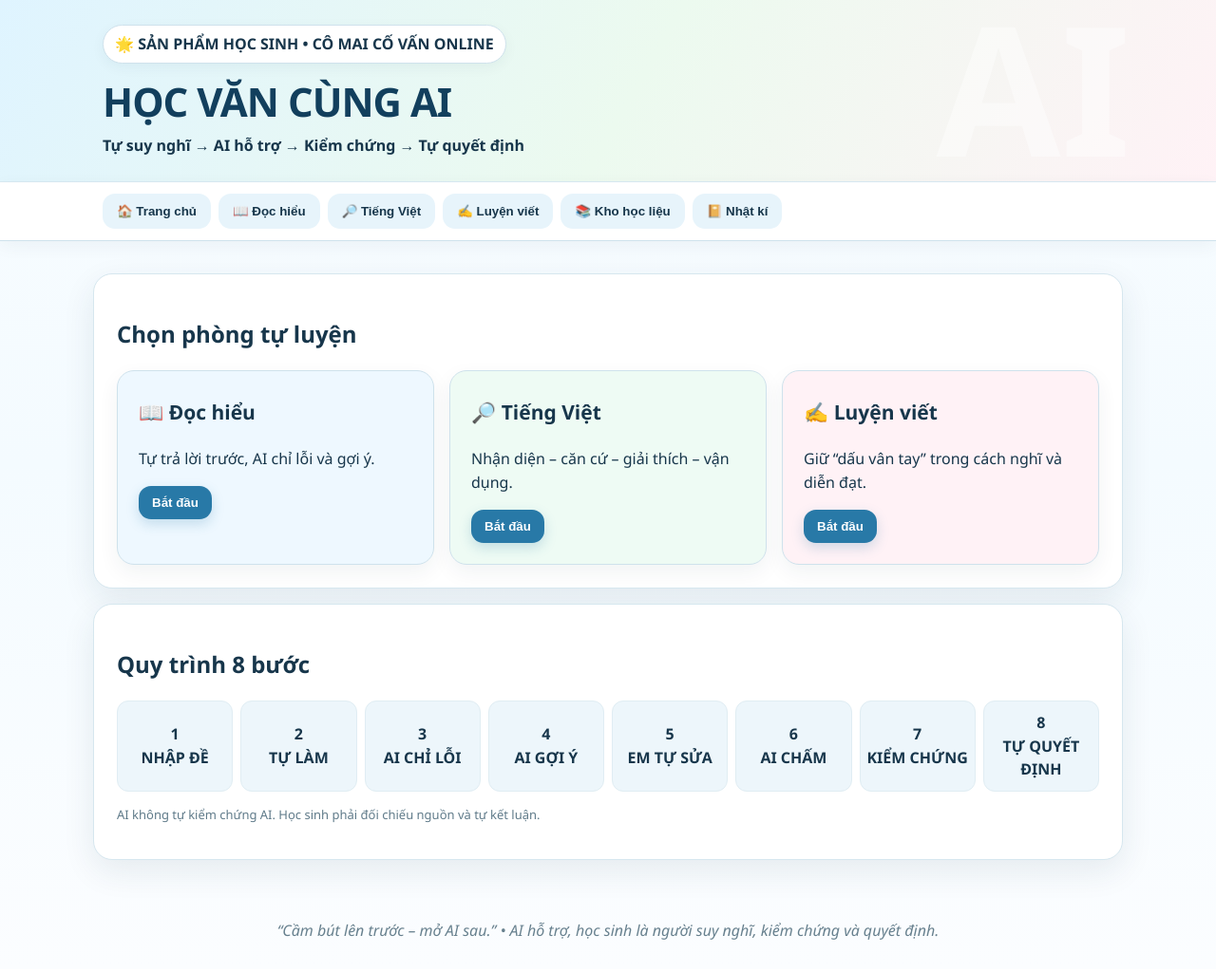
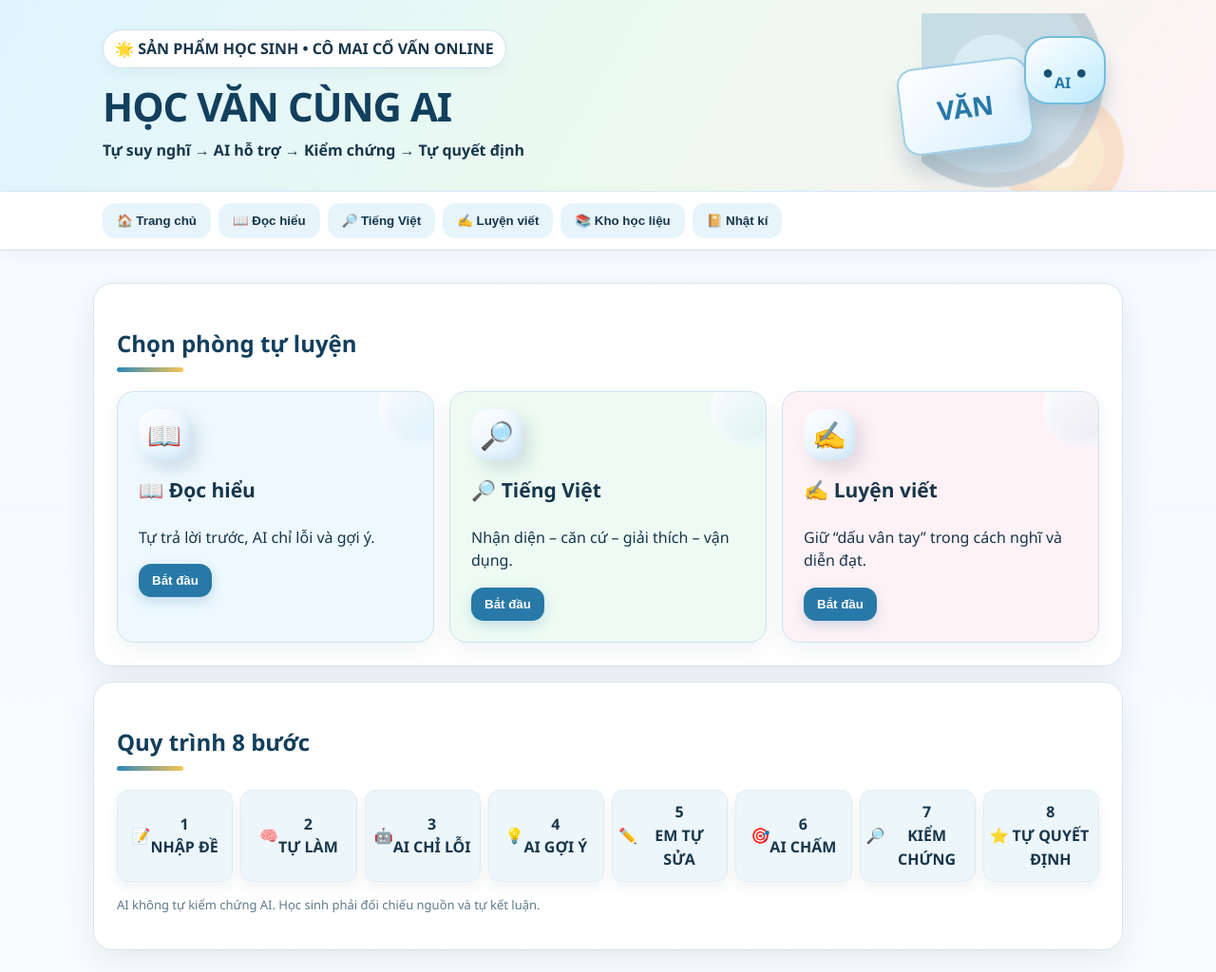
Before and after one commit to nguyenthanhmai096-alt/hoc-van-cung-ai, a website: page public/index.html in a window 1280 px wide. Shown: the top 1024 px of the page at 95% size. Drawn offline with Linux system fonts and the light colour scheme.

Commit message:
Nâng cấp giao diện học tập 3D sinh động, không hoa lá

```diff
--- a/public/index.html
+++ b/public/index.html
@@ -17,8 +17,15 @@ label{color:#153e58}textarea,input,select{background:#fff;border:1.5px solid #c6
 .score{color:#12608a;letter-spacing:-1px}.kb button{border:1px solid #d6e8f0}.kb button:hover{background:#dff2fb}.card{box-shadow:0 5px 16px rgba(23,54,75,.05)}
 #library .panel>h2{font-size:27px;margin-bottom:8px}#lessonDetail{background:linear-gradient(135deg,#edf7ff,#f5fbff);border-color:#c9e2ef}
 footer{font-style:italic}
-@media(max-width:800px){.rooms,.grid3,.flow{grid-template-columns:1fr}h1{font-size:32px}.wrap{padding-left:14px;padding-right:14px}.panel{padding:16px}.flow div{min-height:58px}header:after{font-size:110px;right:-10px}}</style></head><body>
-<header><div class="wrap"><span class="badge">🌟 SẢN PHẨM HỌC SINH • CÔ MAI CỐ VẤN ONLINE</span><h1>HỌC VĂN CÙNG AI</h1><b>Tự suy nghĩ → AI hỗ trợ → Kiểm chứng → Tự quyết định</b></div></header>
+/* Giao diện học tập 3D - không hoa lá */
+header:after{content:"";width:220px;height:220px;right:7%;top:14px;background:radial-gradient(circle at 34% 30%,#fff 0 5%,#7bd2ff 6% 20%,#2d88b8 21% 48%,#174f73 49% 55%,transparent 56%),radial-gradient(circle at 67% 67%,#fff7cf 0 7%,#f6c654 8% 21%,#f19a3e 22% 31%,transparent 32%);opacity:.22;filter:drop-shadow(0 14px 14px rgba(23,54,75,.15))}
+.hero-visual{display:grid;grid-template-columns:1fr auto;gap:20px;align-items:center}.hero3d{width:250px;height:150px;position:relative}.hero3d .book{position:absolute;width:138px;height:92px;left:25px;top:40px;border-radius:18px;background:linear-gradient(145deg,#fff,#d9efff);border:2px solid #9fcfe8;box-shadow:0 18px 25px rgba(20,70,100,.18);transform:rotate(-7deg)}.hero3d .book:after{content:"VĂN";position:absolute;inset:24px 20px;text-align:center;font-size:28px;font-weight:900;color:#2879a7}.hero3d .bot{position:absolute;right:8px;top:12px;width:86px;height:72px;border-radius:26px;background:linear-gradient(145deg,#fff,#bceaff);border:2px solid #72bddf;box-shadow:0 14px 20px rgba(20,70,100,.16)}.hero3d .bot:before{content:"●  ●";position:absolute;left:17px;top:20px;font-size:20px;letter-spacing:9px;color:#174f73}.hero3d .bot:after{content:"AI";position:absolute;left:30px;bottom:8px;font-weight:900;color:#2879a7}
+.room{position:relative;overflow:hidden;padding-top:82px}.room:before{position:absolute;top:18px;left:22px;width:54px;height:54px;border-radius:18px;display:grid;place-items:center;font-size:29px;background:linear-gradient(145deg,#fff,#dceffc);box-shadow:8px 9px 17px rgba(23,54,75,.13),inset -4px -4px 9px rgba(40,121,167,.09)}.room:nth-child(1):before{content:"📖"}.room:nth-child(2):before{content:"🔎"}.room:nth-child(3):before{content:"✍️"}.room:after{content:"";position:absolute;width:80px;height:80px;border-radius:50%;right:-22px;top:-22px;background:linear-gradient(145deg,rgba(255,255,255,.8),rgba(84,173,217,.13));box-shadow:inset 0 0 18px rgba(255,255,255,.8)}
+.flow div{position:relative;box-shadow:0 7px 14px rgba(23,54,75,.06)}.flow div:nth-child(1):before{content:"📝 "}.flow div:nth-child(2):before{content:"🧠 "}.flow div:nth-child(3):before{content:"🤖 "}.flow div:nth-child(4):before{content:"💡 "}.flow div:nth-child(5):before{content:"✏️ "}.flow div:nth-child(6):before{content:"🎯 "}.flow div:nth-child(7):before{content:"🔎 "}.flow div:nth-child(8):before{content:"⭐ "}
+.panel>h2{color:#123f5d}.panel>h2:after{content:"";display:block;width:70px;height:5px;border-radius:9px;margin-top:7px;background:linear-gradient(90deg,#2d88b8,#f6c654)}
+.kb button{box-shadow:0 5px 10px rgba(23,54,75,.07)}#lessonDetail,.verify{position:relative;overflow:hidden}.verify:after{content:"📚";position:absolute;right:18px;top:12px;font-size:42px;opacity:.12}
+@media(max-width:800px){.rooms,.grid3,.flow{grid-template-columns:1fr}h1{font-size:32px}.wrap{padding-left:14px;padding-right:14px}.panel{padding:16px}.flow div{min-height:58px}header:after{width:110px;height:110px;right:5px}.hero3d{display:none}.hero-visual{display:block}}</style></head><body>
+<header><div class="wrap"><div class="hero-visual"><div><span class="badge">🌟 SẢN PHẨM HỌC SINH • CÔ MAI CỐ VẤN ONLINE</span><h1>HỌC VĂN CÙNG AI</h1><b>Tự suy nghĩ → AI hỗ trợ → Kiểm chứng → Tự quyết định</b></div><div class="hero3d" aria-hidden="true"><div class="book"></div><div class="bot"></div></div></div></div></header>
 <nav><div class="wrap"><button onclick="go('home')">🏠 Trang chủ</button><button onclick="room('read')">📖 Đọc hiểu</button><button onclick="room('tv')">🔎 Tiếng Việt</button><button onclick="room('write')">✍️ Luyện viết</button><button onclick="go('library')">📚 Kho học liệu</button><button onclick="go('profile');historyView()">📔 Nhật kí</button></div></nav>
 <main class="wrap">
 <section id="home" class="page on"><div class="panel"><h2>Chọn phòng tự luyện</h2><div class="rooms"><div class="room"><h3>📖 Đọc hiểu</h3><p>Tự trả lời trước, AI chỉ lỗi và gợi ý.</p><button class="primary" onclick="room('read')">Bắt đầu</button></div><div class="room"><h3>🔎 Tiếng Việt</h3><p>Nhận diện – căn cứ – giải thích – vận dụng.</p><button class="primary" onclick="room('tv')">Bắt đầu</button></div><div class="room"><h3>✍️ Luyện viết</h3><p>Giữ “dấu vân tay” trong cách nghĩ và diễn đạt.</p><button class="primary" onclick="room('write')">Bắt đầu</button></div></div></div><div class="panel"><h2>Quy trình 8 bước</h2><div class="flow"><div>1<br>NHẬP ĐỀ</div><div>2<br>TỰ LÀM</div><div>3<br>AI CHỈ LỖI</div><div>4<br>AI GỢI Ý</div><div>5<br>EM TỰ SỬA</div><div>6<br>AI CHẤM</div><div>7<br>KIỂM CHỨNG</div><div>8<br>TỰ QUYẾT ĐỊNH</div></div><p class="note">AI không tự kiểm chứng AI. Học sinh phải đối chiếu nguồn và tự kết luận.</p></div></section>
```
